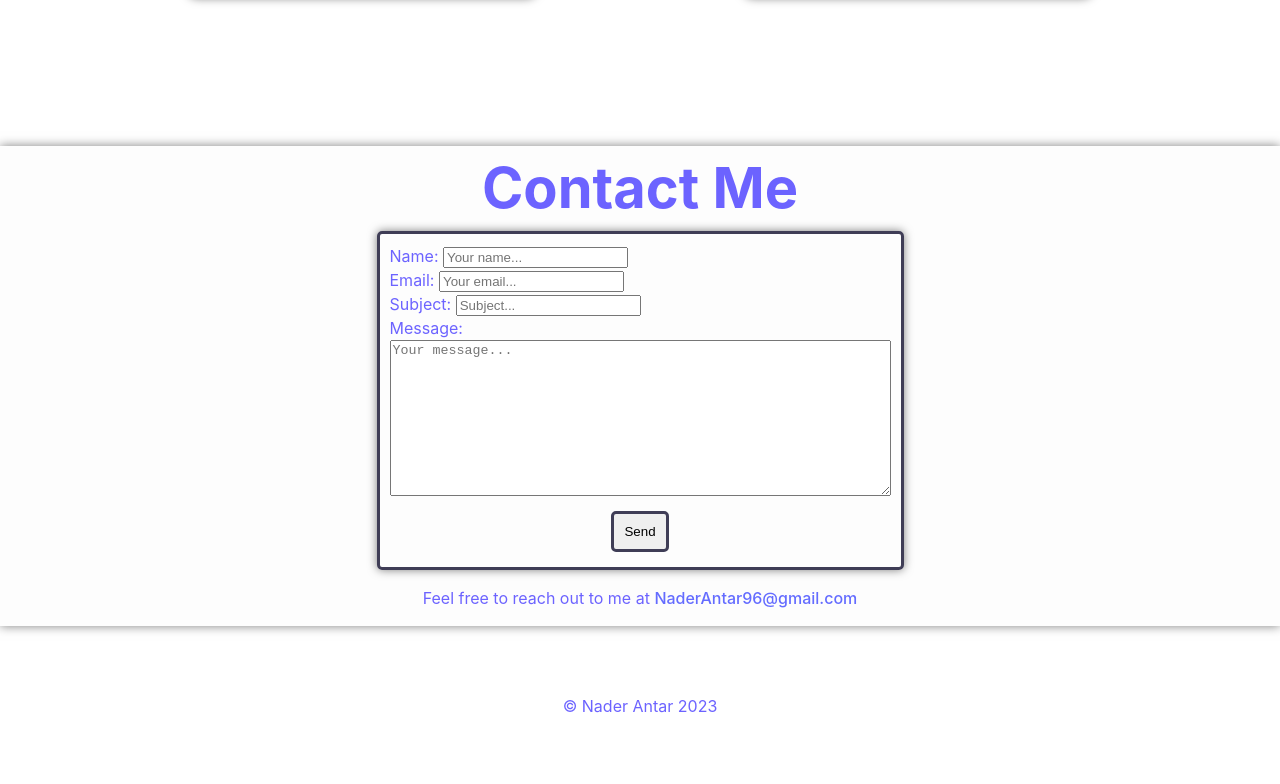
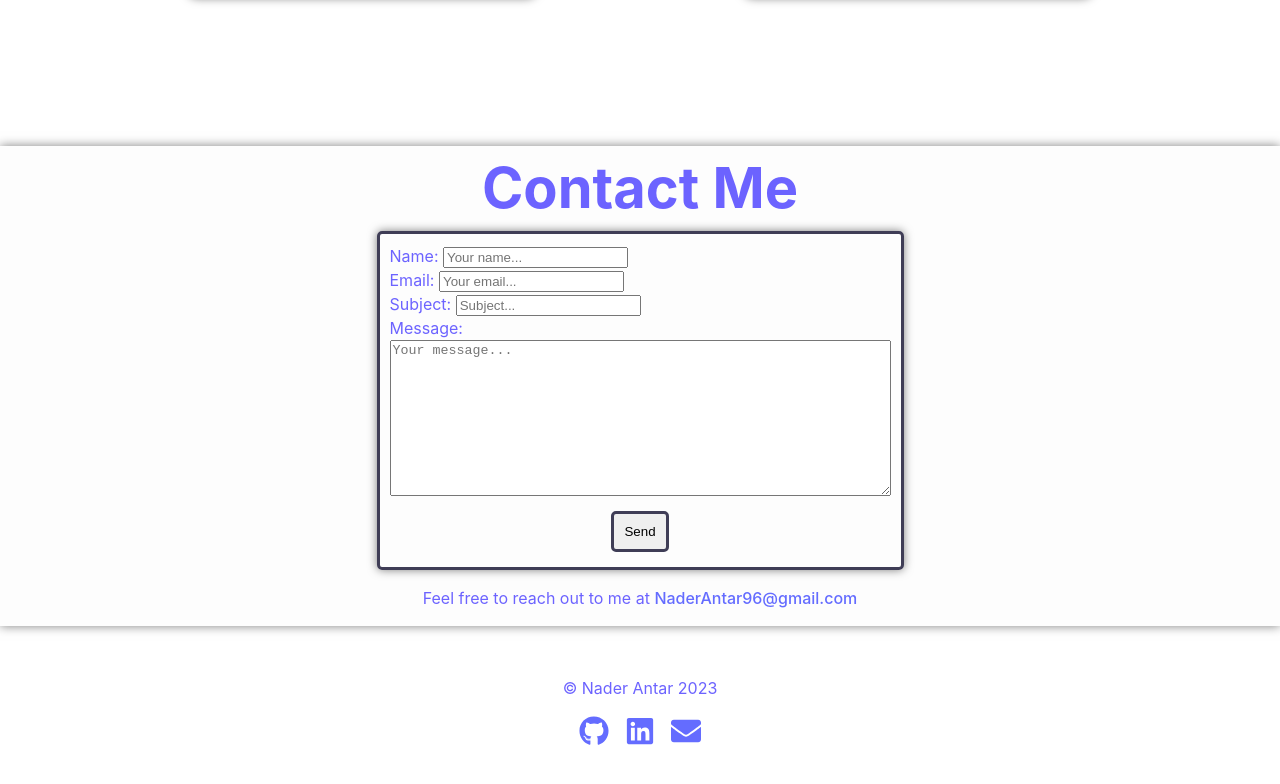
Before and after one commit to nadocodes/nader-antar, a React (Vite) app: page / in a window 1280 px wide. Shown: the part 2131-2915 px from the top of the page. Built offline with nearby package versions, Linux system fonts and the light colour scheme.

Commit message:
added links with icons to footer

```diff
--- a/src/components/Footer/Footer.css
+++ b/src/components/Footer/Footer.css
@@ -7,3 +7,12 @@
     width: 100vw;
     height: 20vh;
 }
+
+.footerLinks {
+    display: flex;
+    flex-direction: row;
+    flex-wrap: wrap;
+    justify-content: center;
+    align-items: center;
+    gap: 1rem;
+}
--- a/src/components/Footer/Footer.tsx
+++ b/src/components/Footer/Footer.tsx
@@ -1,10 +1,22 @@
 import React from 'react'
+import { FaGithub, FaLinkedin, FaEnvelope } from 'react-icons/fa'
 import './Footer.css'
 
 function Footer() {
   return (
     <div className='Footer'>
         <p>© Nader Antar 2023</p>
+        <div className='footerLinks'>
+          <a href='https://github.com/nadocodes' target='_blank' rel='noopener noreferrer'>
+            <FaGithub size={30} />
+          </a>
+          <a href='https://www.linkedin.com/in/nader-antar/' target='_blank' rel='noopener noreferrer'>
+            <FaLinkedin size={30} />
+          </a>
+          <a href='mailto:naderantar96@gmail.com'>
+            <FaEnvelope size={30} />
+          </a>
+        </div>
     </div>
   )
 }
```
